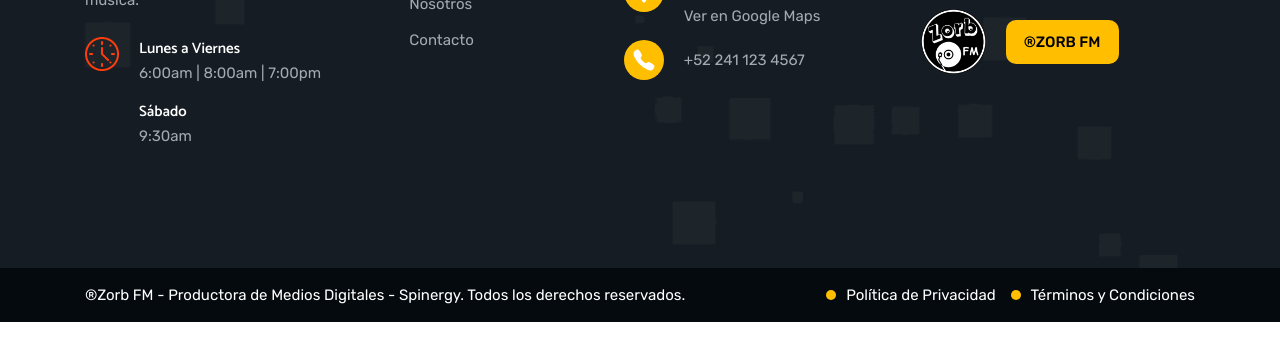
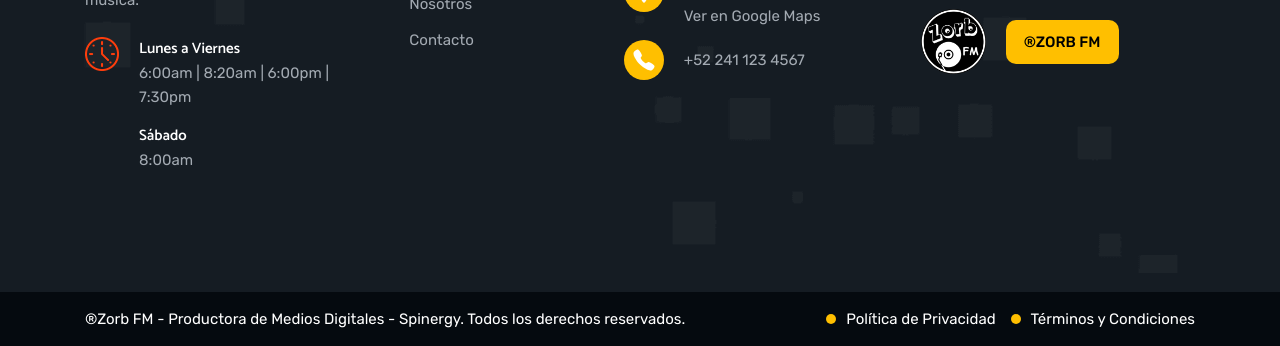
Before and after one commit to MalincheRadio12/Spinergy, a plain HTML site: page reserva.html in a window 1280 px wide. Shown: the part 1181-1527 px from the top of the page. Before the commit the page ends 1503 px from the top, so only its background shows below. Drawn offline with nearby package versions, Linux system fonts and the light colour scheme; files whose address does not match are found by name.

Commit message:
Update reserva.html

```diff
--- a/reserva.html
+++ b/reserva.html
@@ -152,11 +152,11 @@
             <ul class="footer-brand-list">
               <li>
                 <p class="footer-brand-title">Lunes a Viernes</p>
-                <p>6:00am | 8:00am | 7:00pm</p>
+                <p>6:00am | 8:20am | 6:00pm | 7:30pm </p>
               </li>
               <li>
                 <p class="footer-brand-title">Sábado</p>
-                <p>9:30am</p>
+                <p>8:00am</p>
               </li>
             </ul>
           </div>
```
